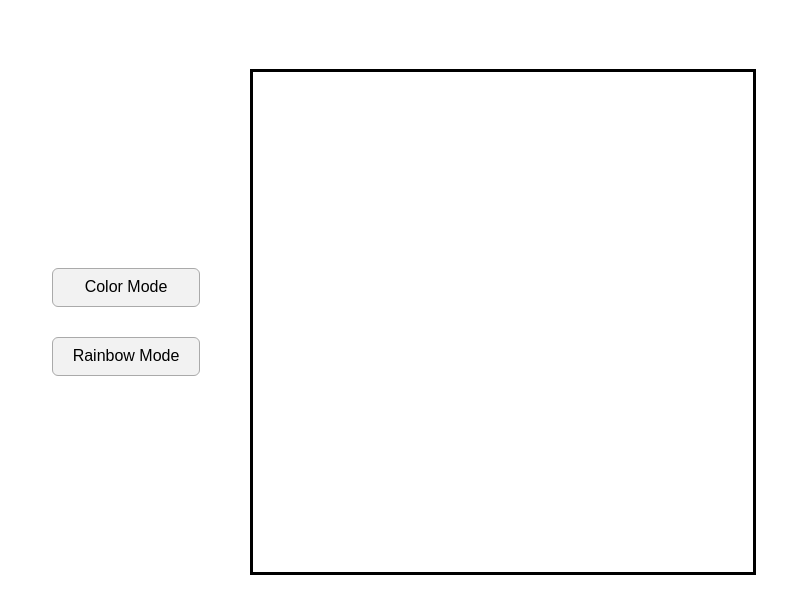
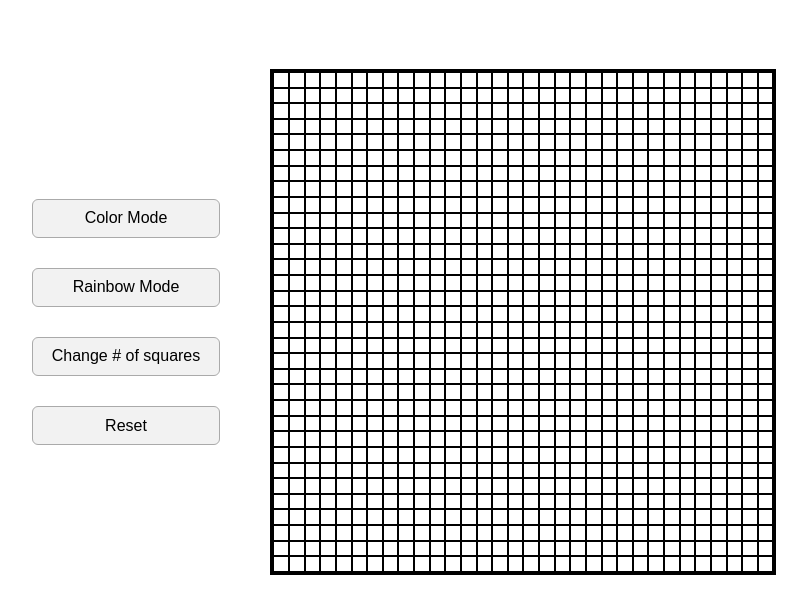
Before and after one commit to wuxmai-cell/odin-etch, a plain HTML site: page index.html in a window 1280 px wide. Both pictures are taken after a click on the button "Color Mode". Shown: the part 61-674 px from the top of the page, without its empty margins (211-1018 px from the left). Drawn offline with Linux system fonts and the light colour scheme.

Commit message:
Added Basic DOM implementation
made the hover effect as well as the sidebar listener
Created 2 more buttons for changing squares and resetting board

```diff
--- a/index.html
+++ b/index.html
@@ -10,8 +10,10 @@
     <h1>Etch-a-Sketch</h1>
     <div class="body">
         <div class="sidebar">
-            <button>Color Mode</button>
-            <button>Rainbow Mode</button>
+            <button id="color">Color Mode</button>
+            <button id="ranbow">Rainbow Mode</button>
+            <button id="change">Change # of squares</button>
+            <button id = "reset">Reset</button>
         </div>
 
         <div class="container"></div>
--- a/script.js
+++ b/script.js
@@ -0,0 +1,53 @@
+const container = document.querySelector(".container");
+const sidebar = document.querySelector(".sidebar");
+const width = 500;
+var color = true;
+var rainbow = false;
+
+
+function createGrid(num){
+    for(var i = 0; i<num*num; i++){
+        var box = document.createElement("div");
+        box.style.width = (width/num -2)+ 'px';
+        box.style.height = (width/num -2)+ 'px';
+        box.style.border = '1px solid black';
+        box.style.backgroundColor = 'white';
+        container.appendChild(box);
+    }
+}
+
+sidebar.addEventListener('click', function(e){
+    let target = e.target;
+    switch(target.id){
+        case 'color':
+            color = true;
+            rainbow = false;
+            console.log('color was clicked');
+        case 'rainbow':
+            color = false;
+            rainbow = true;
+        case 'reset':
+            container.replaceChildren();
+            createGrid(32);
+            color = true;
+            rainbow = false;
+    }
+});
+
+container.addEventListener('mouseover', function(e){
+    let target = e.target;
+    if(color == true){
+        target.style.backgroundColor = '#aaa';
+    }else if(rainbow == true){
+        let r = Math.floor(Math.random() * 256);
+        let g = Math.floor(Math.random() * 256);
+        let b = Math.floor(Math.random() * 256);
+
+
+        target.style.backgroundColor = `rgb(${r}, ${g}, ${b})`;
+    }
+});
+
+
+
+createGrid(32);
--- a/styles.css
+++ b/styles.css
@@ -21,6 +21,8 @@ h1{
     width: 500px;
     height: 500px;
     margin: 50px;
+    display: flex;
+    flex-flow: row wrap;
 }
 
 button{
```
